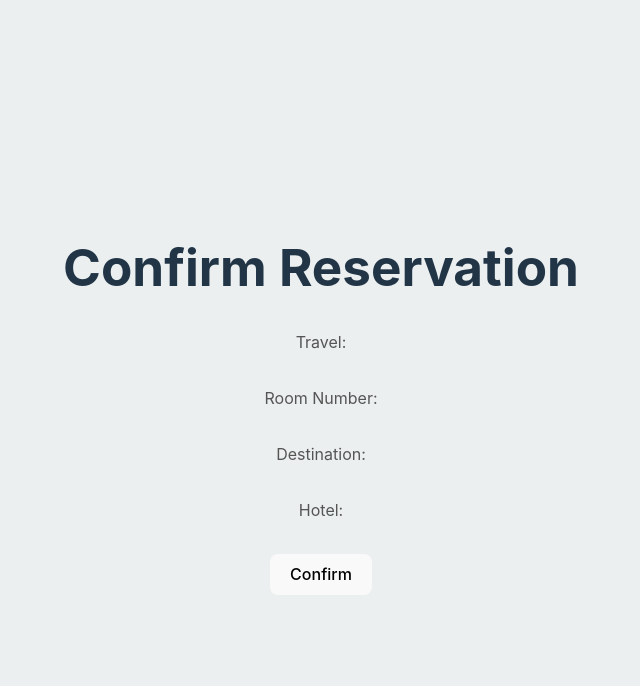
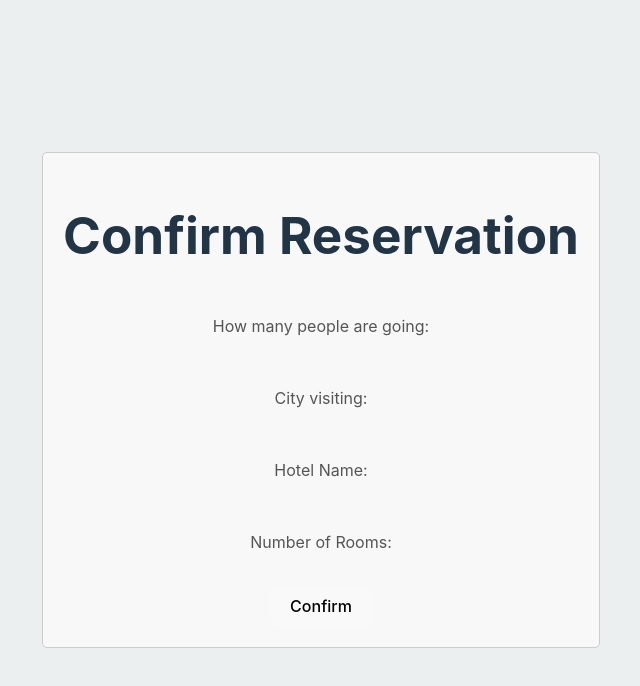
Before and after one commit to jgonz671/NomadNotifier, a React (Vite) app in the folder NomadNotifierReact/: page /confirm-reservation in a window 1280 px wide. Shown: the top 686 px of the page, without its empty margins (319-959 px from the left). Built offline with nearby package versions, Linux system fonts and the light colour scheme.

Commit message:
data states

```diff
--- a/NomadNotifierReact/src/routes/ConfirmReservation.jsx
+++ b/NomadNotifierReact/src/routes/ConfirmReservation.jsx
@@ -1,13 +1,13 @@
 import React from 'react';
 
-const ConfirmReservation = ({ travelChoice, roomNumberChoice, destinationChoice, hotelChoice }) => {
+const ConfirmReservation = ({ people, destination, hotel, number }) => {
     return (
-        <div>
+        <div className="web-container">
             <h1>Confirm Reservation</h1>
-            <p>Travel: {travelChoice}</p>
-            <p>Room Number: {roomNumberChoice}</p>
-            <p>Destination: {destinationChoice}</p>
-            <p>Hotel: {hotelChoice}</p>
+            <p>How many people are going: {people}</p>
+            <p>City visiting: {destination}</p>
+            <p>Hotel Name: {hotel}</p>
+            <p>Number of Rooms: {number}</p>
             <button>Confirm</button>
         </div>
     );
--- a/NomadNotifierReact/src/routes/Destination.jsx
+++ b/NomadNotifierReact/src/routes/Destination.jsx
@@ -1,5 +1,5 @@
 import React, { useState } from 'react';
-import { useNavigate } from 'react-router-dom';
+import { useNavigate, useLocation } from 'react-router-dom';
 
 export default function Destination() {
     const [destination, setDestination] = useState('');
--- a/NomadNotifierReact/src/routes/Hotel.jsx
+++ b/NomadNotifierReact/src/routes/Hotel.jsx
@@ -1,6 +1,5 @@
 import React, { useState } from 'react';
-import { useNavigate } from 'react-router-dom';
-
+import { useNavigate, useLocation } from 'react-router-dom';
 
 export default function Hotel() {
     const [hotel, setHotel] = useState('');
--- a/NomadNotifierReact/src/routes/RoomNumber.jsx
+++ b/NomadNotifierReact/src/routes/RoomNumber.jsx
@@ -1,6 +1,5 @@
 import React, { useState } from 'react';
-import { useNavigate } from 'react-router-dom';
-
+import { useNavigate, useLocation } from 'react-router-dom';
 
 export default function PlanTravel() {
    const [number, setNumber] = useState(1);
@@ -8,7 +7,7 @@ export default function PlanTravel() {
 
 
    const handleNext = () => {
-       navigate('/confirmres', { number });
+       navigate('/confirm-reservation', { number });
    };
 
 
--- a/NomadNotifierReact/src/routes/Travel.jsx
+++ b/NomadNotifierReact/src/routes/Travel.jsx
@@ -1,5 +1,5 @@
 import React, { useState } from 'react';
-import { useNavigate } from 'react-router-dom';
+import { useNavigate,  useLocation } from 'react-router-dom';
 
 
 export default function PlanTravel() {
@@ -8,7 +8,7 @@ export default function PlanTravel() {
 
 
    const handleNext = () => {
-       navigate('/destination', { people });
+       navigate('/destination');
    };
 
 
```
